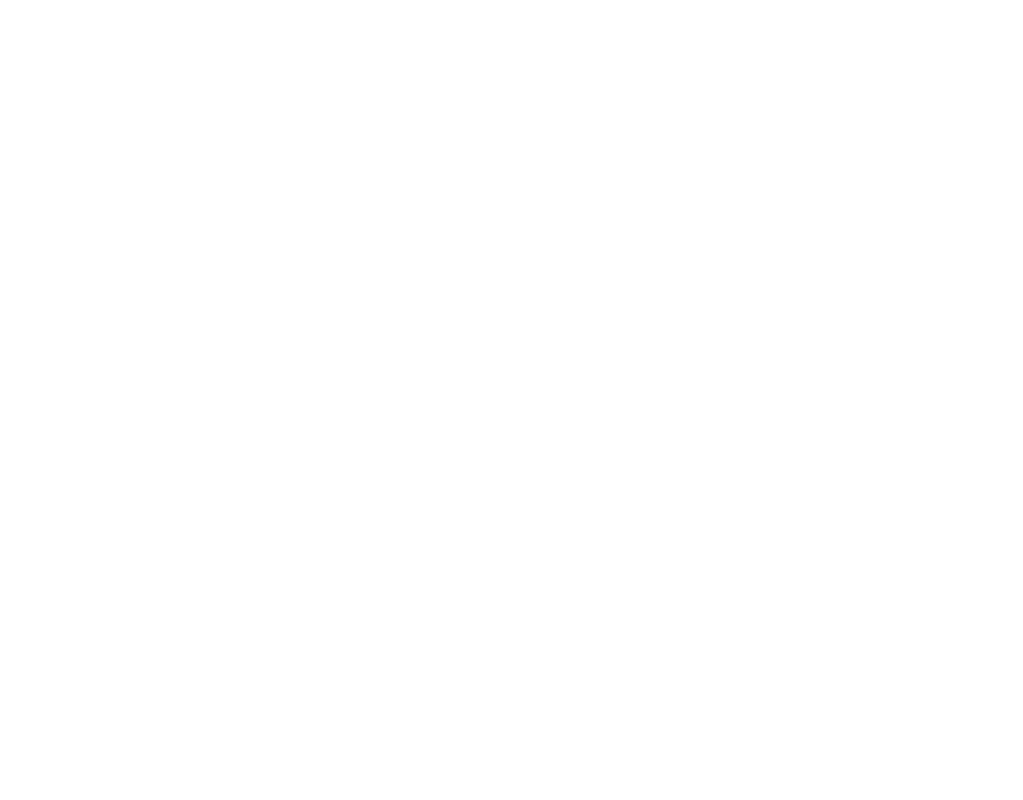
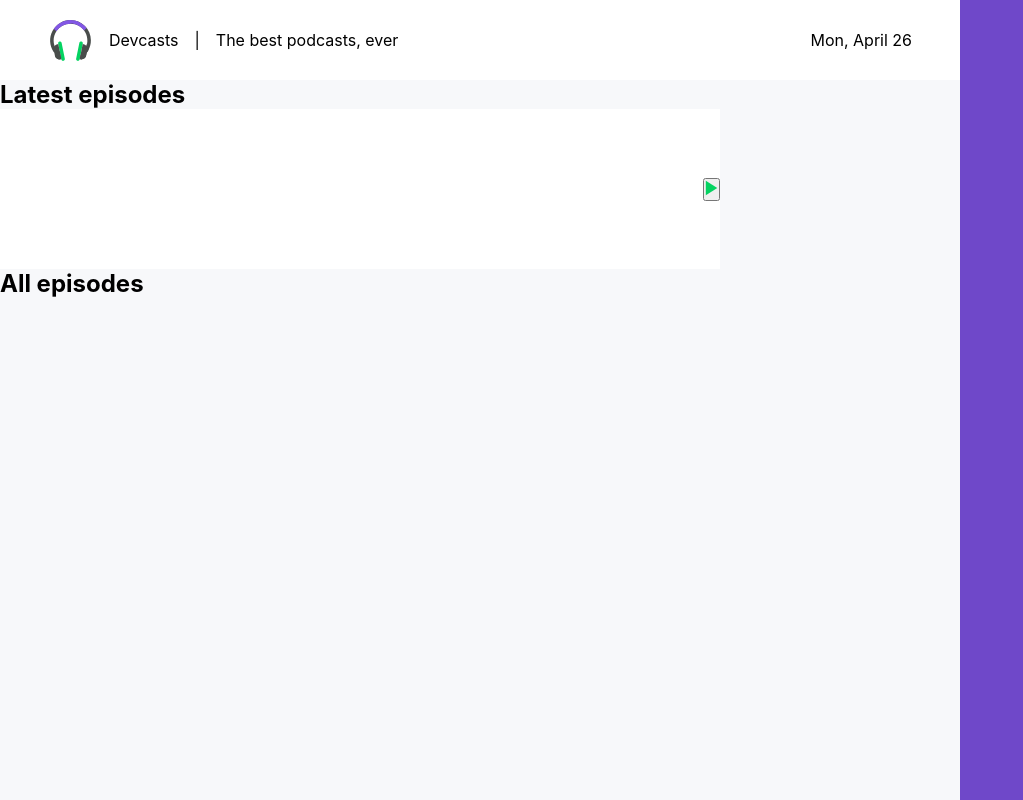
Before and after one commit to ssdev-95/devcasts, a Next.js app: page / in a window 1280 px wide. Shown: the whole page, without its empty margins (0-1023 px from the left). Built offline with nearby package versions, Linux system fonts and the light colour scheme.

Commit message:
Refactoring into styled-components..

```diff
--- /dev/null
+++ b/src/components/Header/index.tsx
@@ -0,0 +1,18 @@
+import React from 'react'
+import { Navbar, Logo } from './styles'
+
+export default function Header() {
+    return (
+        <Navbar>
+            <div>
+                <Logo>
+                    <img src="favicon.svg" alt="Logo"/>
+                    <span>Devcasts</span>
+                </Logo>
+                <span>|</span>
+                <span>The best podcasts, ever</span>
+            </div>
+            <span>Mon, April 26</span>
+        </Navbar>
+    )
+}
--- /dev/null
+++ b/src/components/Header/styles.tsx
@@ -0,0 +1,30 @@
+import styled from 'styled-components'
+
+export const Navbar = styled.nav`
+    width: 75vw;
+    height: 10vh;
+
+    display: flex;
+    align-items: center;
+    justify-content: space-between;
+
+    padding: .2rem 3rem;
+
+    div {
+        display: flex;
+        align-items: center;
+        justify-content: center;
+        gap: 1rem;
+    }
+`
+
+export const Logo = styled.div`
+    display: flex;
+    justify-content: center;
+    align-items: center;
+    gap: 1rem;
+
+    img {
+        height: 45px;
+    }
+`
--- /dev/null
+++ b/src/components/Player/index.tsx
@@ -0,0 +1,8 @@
+import React from 'react'
+import { Container } from './styles'
+
+export default function Player() {
+    return (
+        <Container></Container>
+    )
+}
--- /dev/null
+++ b/src/components/Player/styles.tsx
@@ -0,0 +1,9 @@
+import styled from 'styled-components'
+import colors from '../../styles/colors.json'
+
+export const Container = styled.div`
+    height: 100%;
+    width: 25vw;
+
+    background: ${colors.purple.dark};
+`
--- a/src/pages/_app.tsx
+++ b/src/pages/_app.tsx
@@ -1,7 +1,18 @@
 import '../styles/globals.css'
 
+import Header from '../components/Header'
+import Player from '../components/Player'
+
 function MyApp({ Component, pageProps }) {
-  return <Component {...pageProps} />
+	return (
+		<div className="container">
+			<div>
+				<Header />
+				<Component {...pageProps} />
+			</div>
+			<Player />
+		</div>
+	)
 }
 
 export default MyApp
--- a/src/pages/index.tsx
+++ b/src/pages/index.tsx
@@ -1,7 +1,8 @@
 import Head from 'next/head'
-import { Container } from '../styles/pages/Home'
+import { Container, Card } from '../styles/pages/Home'
 
 export default function Home() {
+	//lol
 	return (
 		<Container>
 			<Head>
@@ -9,6 +10,22 @@
 				<link rel="icon" href="/favicon.svg" />
 			</Head>
 
+			<div>
+				<h2>Latest episodes</h2>
+				<ul>
+					<Card>
+						<img src="" alt=""/>
+						<div></div>
+						<button>
+							<img src="icons/play.svg" alt="Icon"/>
+						</button>
+					</Card>
+				</ul>
+			</div>
+			<div>
+				<h2>All episodes</h2>
+			</div>
+
 		</Container>
 	)
 }
--- a/src/styles/colors.json
+++ b/src/styles/colors.json
@@ -2,7 +2,8 @@
   "white": "#FFFFFF",
   "green": "#04D361",
   "purple": {
-    "soft": "#9F75FF",
+    "light": "#9F75FF",
+    "soft": "#9164FA",
     "medium": "#8257E5",
     "dark": "#6F48C9"
   },
--- a/src/styles/globals.css
+++ b/src/styles/globals.css
@@ -14,3 +14,10 @@
 	color: inherit;
 	text-decoration: none;
 }
+
+.container {
+	height: 100vh;
+	width: 100%;
+
+	display: flex;
+}
--- a/src/styles/pages/Home.tsx
+++ b/src/styles/pages/Home.tsx
@@ -3,7 +3,26 @@
 
 export const Container = styled.div`
     width: 100%;
-    height: 100%;
+    height: 90vh;
     display: flex;
+    flex-direction: column;
     background: ${colors.gray.thin};
 `
+
+export const Card = styled.li`
+    width: 45rem;
+    height: 10rem;
+    background: ${colors.white};
+
+    display: flex;
+    align-items: center;
+    justify-content: space-between;
+    gap: 1rem;
+
+    div {
+        max-width: 70%;
+        height: 100%;
+        display: flex;
+        flex-direction: column;
+    }
+`
```
Also changed, not shown: tsconfig.json (added, +29 -0 lines), next-env.d.ts (added).
